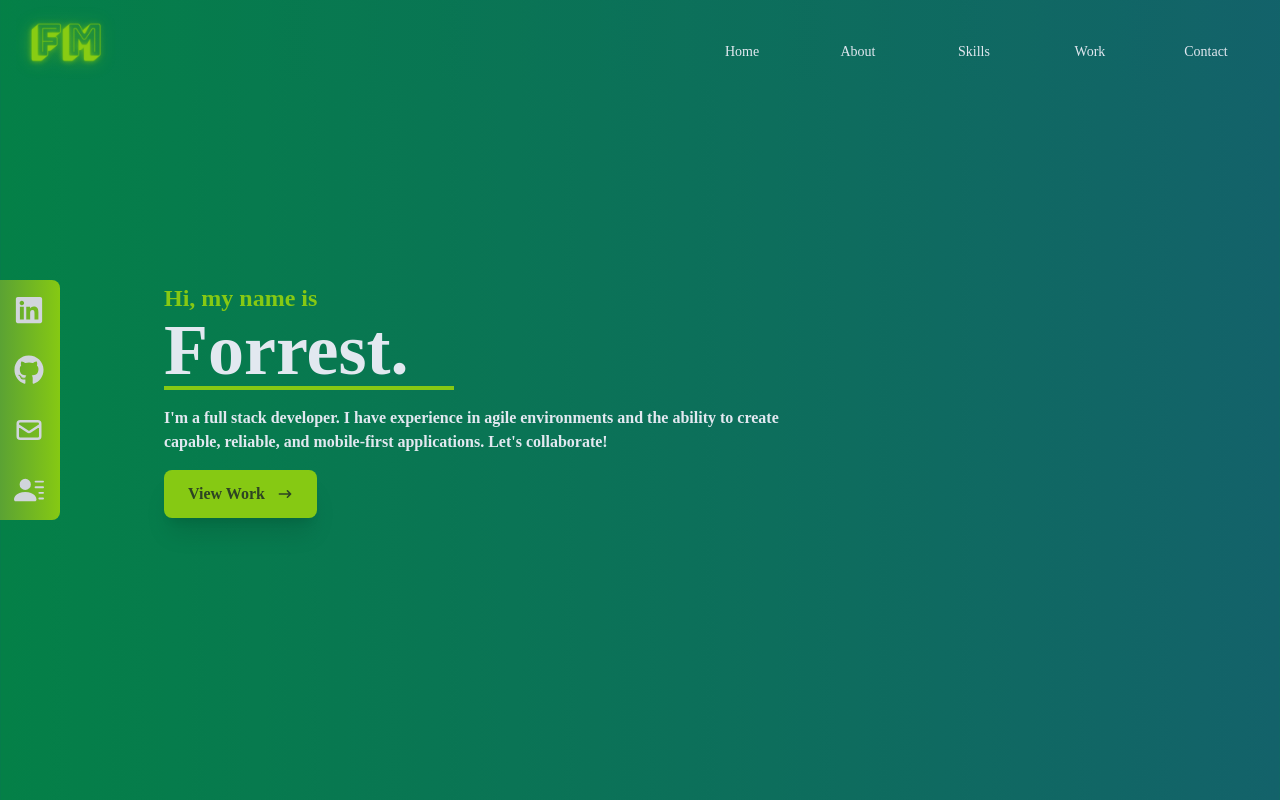
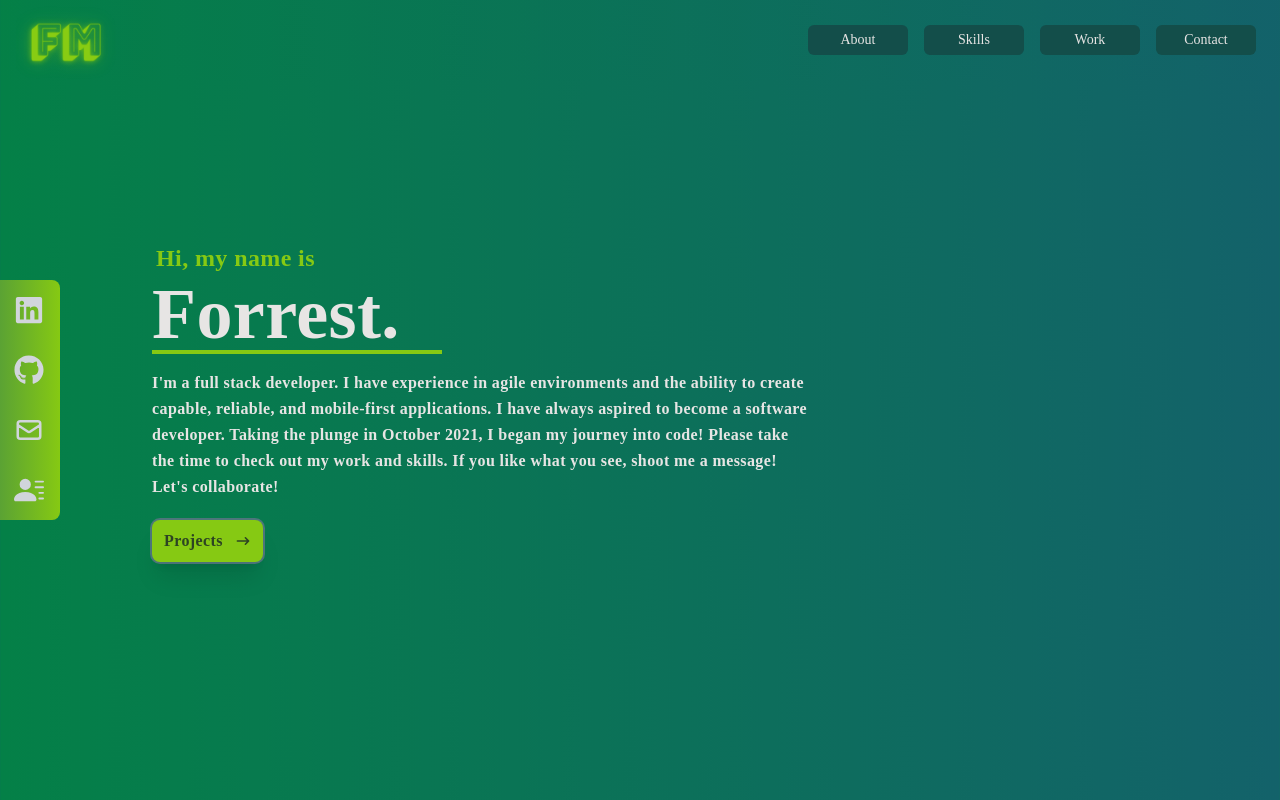
Before and after one commit to fmills89/portfolio, a React (Create React App) app: page / in a window 1280 px wide. Shown: the top 800 px of the page. Built offline with nearby package versions, Linux system fonts and the light colour scheme.

Commit message:
updated navbar and home is now about section

```diff
--- a/src/App.js
+++ b/src/App.js
@@ -13,7 +13,7 @@ function App() {
     <>
       <Navbar />
       <Home />
-      <About />
+      {/* <About /> */}
       <Skills />
       <Work />
       <Contact />
--- a/src/components/Home/index.js
+++ b/src/components/Home/index.js
@@ -3,31 +3,36 @@ import { HiArrowNarrowRight } from 'react-icons/hi';
 import { Link } from 'react-scroll';
 
 const style = {
-  homeContainer: `w-full h-screen`,
-  headerContainer: `max-w-[1000px] mx-auto pl-3 md:px-6 flex flex-col justify-center h-full`,
-  headerFont: `text-2xl font-bold text-[#86c913]`,
-  header2Font: `text-4xl sm:text-7xl font-bold border-b-4 w-[144px] md:w-[290px] border-[#86c913]`,
+  homeContainer: `w-full h-screen mb-80`,
+  headerContainer: `max-w-[1000px] h-full mx-auto pl-3 flex flex-col justify-center tracking-wide leading-relaxed`,
+  headerFont: `text-2xl font-bold text-[#86c913] p-1 box-decoration-clone w-48`,
+  header2Font: `text-5xl sm:text-7xl font-bold w-[190px] md:w-[290px] border-[#86c913] border-b-4`,
   pFont: `py-4 max-w-[800px] font-bold md:w-2/3`,
-  button: `group shadow-xl rounded-lg px-6 py-3 flex items-center text-slate-900/75 font-bold bg-[#86c913] hover:bg-[#86c913] hover:border-[#86c913]`,
+  button: `group shadow-xl rounded-lg px-3 py-2 mt-4 md:mt-1 flex items-center text-slate-900/75 font-bold bg-[#86c913] hover:bg-teal-600/75 ring-2 ring-slate-500/75 hover:ring-[#86c913]`,
   buttonSpan: `group-hover:rotate-90 duration-300`,
+  // customContainer: `border-4 border-slate-800/75 w-80 flex flex-col justify-center p-2 bg-lime-500/75 shadow-xl rounded`,
 };
 
 const Home = () => {
   return (
-    <div name="home" className={style.homeContainer}>
+    <div name="about" className={style.homeContainer}>
       {/* Container */}
       <div className={style.headerContainer}>
         <p className={style.headerFont}>Hi, my name is</p>
         <h1 className={style.header2Font}>Forrest.</h1>
+
         <p className={style.pFont}>
           I'm a full stack developer. I have experience in agile environments
           and the ability to create capable, reliable, and mobile-first
-          applications. Let's collaborate!
+          applications. I have always aspired to become a software developer.
+          Taking the plunge in October 2021, I began my journey into code!
+          Please take the time to check out my work and skills. If you like what
+          you see, shoot me a message! Let's collaborate!
         </p>
         <div>
           <Link to="work" smooth={true} offset={50} duration={600}>
             <button className={style.button}>
-              View Work
+              Projects
               <span className={style.buttonSpan}>
                 <HiArrowNarrowRight className="ml-3" />
               </span>
--- a/src/components/Navbar/index.js
+++ b/src/components/Navbar/index.js
@@ -7,15 +7,16 @@ import logo from '../../assets/logos/logo.png';
 import Footer from '../Footer';
 
 const style = {
-  headerContainer: `fixed w-full h-[80px] flex justify-between items-center px-4 bg-gradient-to-r from-[#048047]/50 to-[#13626a]/50 text-[#E0EBE6]`,
+  headerContainer: `fixed w-full h-[80px] flex justify-between items-center px-4 bg-gradient-to-r from-[#048047]/50 to-[#13626a]/50`,
   navContainer: `hidden md:flex`,
-  button: ` md:w-[100px] w-14 md:w-20 h-[40px] rounded-md mt-5 md:mt-8 m-2 text-xs md:text-sm hover:underline underline-offset-4 text-slate-200 `,
+  button: ` md:w-[100px] w-14 md:w-22 h-[30px] bg-teal-900 rounded-md m-2 text-xs md:text-sm hover:underline underline-offset-4`,
   mobileMenu: `absolute top-0 left-0 w-full h-screen bg-gradient-to-r from-[#048047] to-[#13626a] flex flex-col justify-center items-center`,
   mobileLi: `py-5 text-4xl underline underline-offset-8`,
   socialIcons: `hidden lg:flex fixed flex-col top-[35%] left-0 `,
   outerUpperSocial: `socialPopouts rounded-tr-lg`,
   innerSocial: `socialPopouts`,
   outerBottomSocial: `socialPopouts rounded-br-lg`,
+  fmLogo: `fm`,
 };
 
 const Navbar = () => {
@@ -28,7 +29,7 @@ const Navbar = () => {
         <div>
           <Link to="home" smooth={true} offset={50} duration={500}>
             <img
-              className="fm"
+              className={style.fmLogo}
               src={logo}
               alt="initials-logo"
               style={{ width: '100px' }}
@@ -37,12 +38,12 @@ const Navbar = () => {
         </div>
 
         <div className={style.navContainer}>
-          <Link to="home" smooth={true} offset={50} duration={500}>
-            <button className={style.button}>Home</button>
-          </Link>
           <Link to="about" smooth={true} offset={50} duration={500}>
             <button className={style.button}>About</button>
           </Link>
+          {/* <Link to="about" smooth={true} offset={50} duration={500}>
+            <button className={style.button}>About</button>
+          </Link> */}
           <Link to="skills" smooth={true} offset={50} duration={500}>
             <button className={style.button}>Skills</button>
           </Link>
--- a/src/index.css
+++ b/src/index.css
@@ -6,7 +6,7 @@
 
 @layer base {
   body {
-    @apply font-[Rubik] text-slate-200;
+    @apply font-[Rubik] text-stone-200;
     @apply bg-gradient-to-r from-[#048047] to-[#13626a];
   }
   li {
```
